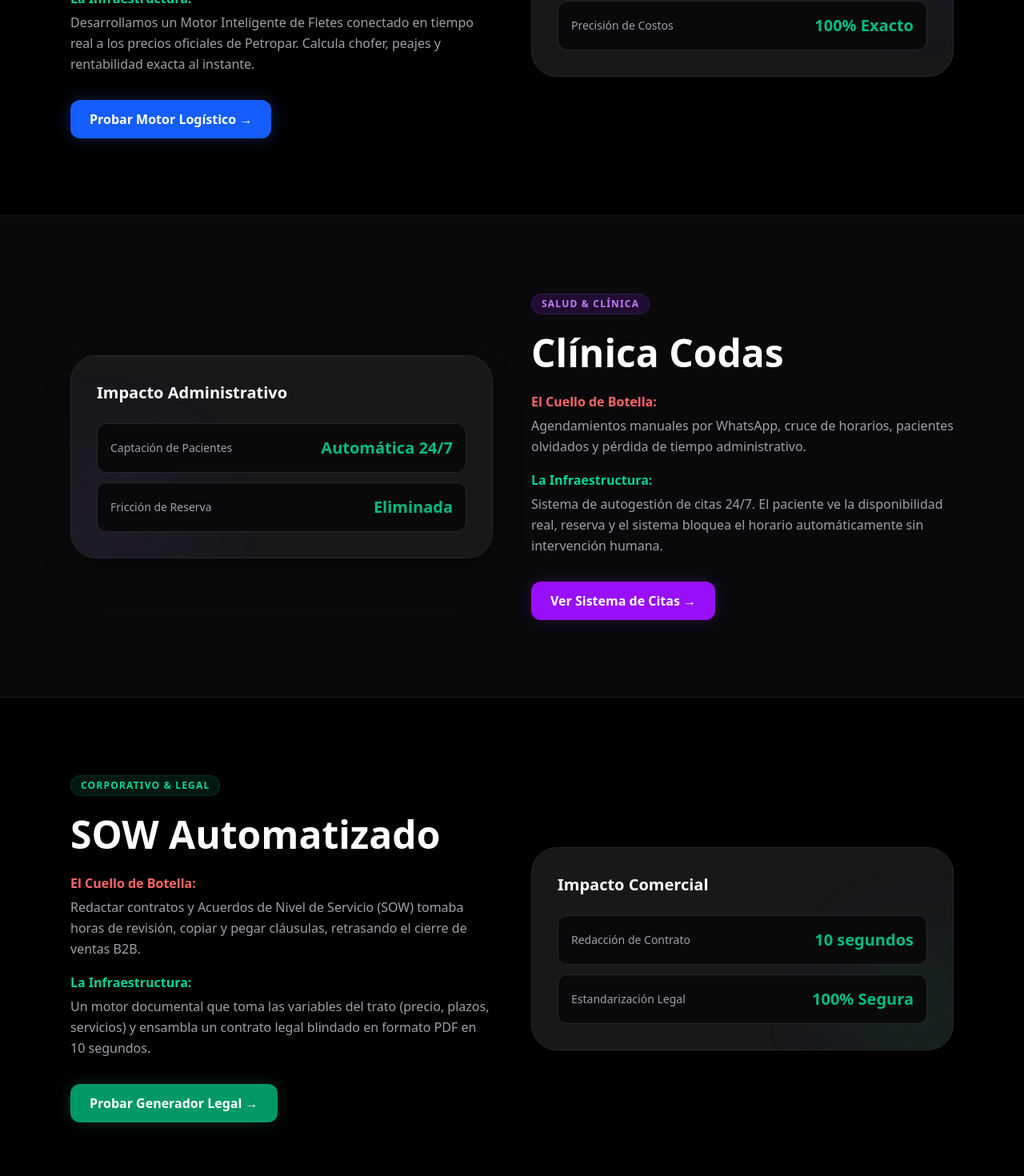
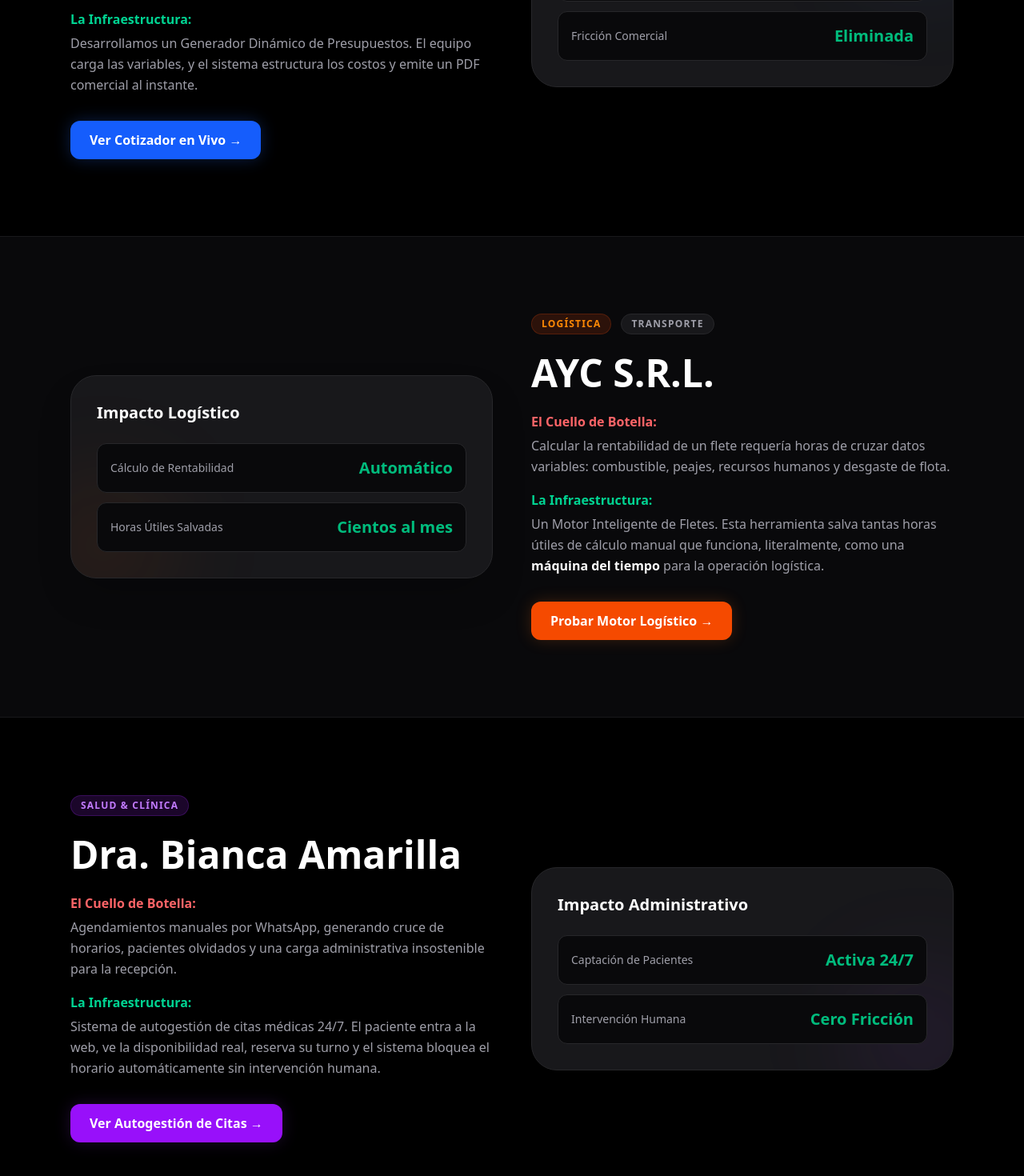
Before and after one commit to oscaramarilla/aycweb, a Next.js app: page /casos in a window 1280 px wide. Shown: the part 880-2350 px from the top of the page at 80% size. Built offline with nearby package versions, Linux system fonts and the light colour scheme.

Commit message:
feat: pagina de casos estructurada con Metal Mad, AYC SRL y Dra Bianca

```diff
--- a/app/casos/page.tsx
+++ b/app/casos/page.tsx
@@ -3,7 +3,7 @@
 
 export const metadata: Metadata = {
   title: "Casos de Éxito y Sistemas B2B | AYCweb",
-  description: "Explorá cómo construimos infraestructura digital para industrias, clínicas y corporaciones en Paraguay. Software que elimina el caos manual.",
+  description: "Explorá cómo construimos infraestructura digital para industrias, logística, clínicas y corporaciones en Paraguay.",
 };
 
 export default function CasosPage() {
@@ -26,30 +26,30 @@
         </div>
       </section>
 
-      {/* CASO 1: METAL MAD (Industria & Logística) */}
+      {/* CASO 1: METAL MAD (Industria & Presupuestos) */}
       <section className="py-24 bg-black border-b border-zinc-900">
         <div className="max-w-6xl mx-auto px-6 grid grid-cols-1 lg:grid-cols-2 gap-12 items-center">
           <div>
             <div className="flex items-center gap-3 mb-6">
               <span className="px-3 py-1 rounded-full bg-blue-900/30 text-blue-400 text-xs font-bold uppercase tracking-widest border border-blue-900/50">Industria</span>
-              <span className="px-3 py-1 rounded-full bg-zinc-900 text-zinc-400 text-xs font-bold uppercase tracking-widest border border-zinc-800">Logística</span>
+              <span className="px-3 py-1 rounded-full bg-zinc-900 text-zinc-400 text-xs font-bold uppercase tracking-widest border border-zinc-800">Manufactura</span>
             </div>
             <h2 className="text-3xl md:text-5xl font-black text-white mb-6">Metal Mad E.A.S.</h2>
             <div className="space-y-4 mb-8">
               <p className="text-zinc-400 leading-relaxed">
                 <strong className="text-red-400 block mb-1">El Cuello de Botella:</strong>
-                Cotizaciones logísticas calculadas a ojo o en Excel, generando pérdidas por mal cálculo de peajes, desgaste y combustible.
+                Las cotizaciones de estructuras metálicas se hacían a mano o en Excel, un proceso lento que generaba cuellos de botella en la respuesta a los clientes.
               </p>
               <p className="text-zinc-400 leading-relaxed">
                 <strong className="text-emerald-400 block mb-1">La Infraestructura:</strong>
-                Desarrollamos un Motor Inteligente de Fletes conectado en tiempo real a los precios oficiales de Petropar. Calcula chofer, peajes y rentabilidad exacta al instante.
+                Desarrollamos un Generador Dinámico de Presupuestos. El equipo carga las variables, y el sistema estructura los costos y emite un PDF comercial al instante.
               </p>
             </div>
 
             <div className="flex flex-wrap gap-4">
-              <Link href="/flete" className="bg-blue-600 hover:bg-blue-500 text-white font-bold py-3 px-6 rounded-xl transition-all flex items-center gap-2 shadow-[0_0_20px_rgba(37,99,235,0.3)]">
-                Probar Motor Logístico &rarr;
-              </Link>
+              <a href="https://metalmadeas.com/presu" target="_blank" rel="noopener noreferrer" className="bg-blue-600 hover:bg-blue-500 text-white font-bold py-3 px-6 rounded-xl transition-all flex items-center gap-2 shadow-[0_0_20px_rgba(37,99,235,0.3)]">
+                Ver Cotizador en Vivo &rarr;
+              </a>
             </div>
           </div>
           <div className="bg-zinc-900 rounded-[2rem] border border-zinc-800 p-8 shadow-2xl relative overflow-hidden">
@@ -61,47 +61,7 @@
                 <span className="text-emerald-500 font-black text-xl">De 2h a 45 seg</span>
               </div>
               <div className="bg-zinc-950 p-4 rounded-xl border border-zinc-800 flex justify-between items-center">
-                <span className="text-zinc-400 text-sm font-medium">Precisión de Costos</span>
-                <span className="text-emerald-500 font-black text-xl">100% Exacto</span>
-              </div>
-            </div>
-          </div>
-        </div>
-      </section>
-
-      {/* CASO 2: DRA. BIANCA AMARILLA (Salud & Agendamientos) */}
-      <section className="py-24 bg-zinc-950 border-b border-zinc-900">
-        <div className="max-w-6xl mx-auto px-6 grid grid-cols-1 lg:grid-cols-2 gap-12 items-center flex-row-reverse">
-          <div className="lg:order-2">
-            <span className="inline-block px-3 py-1 rounded-full bg-purple-900/30 text-purple-400 text-xs font-bold uppercase tracking-widest border border-purple-900/50 mb-6">Salud & Clínica</span>
-            <h2 className="text-3xl md:text-5xl font-black text-white mb-6">Clínica Codas</h2>
-            <div className="space-y-4 mb-8">
-              <p className="text-zinc-400 leading-relaxed">
-                <strong className="text-red-400 block mb-1">El Cuello de Botella:</strong>
-                Agendamientos manuales por WhatsApp, cruce de horarios, pacientes olvidados y pérdida de tiempo administrativo.
-              </p>
-              <p className="text-zinc-400 leading-relaxed">
-                <strong className="text-emerald-400 block mb-1">La Infraestructura:</strong>
-                Sistema de autogestión de citas 24/7. El paciente ve la disponibilidad real, reserva y el sistema bloquea el horario automáticamente sin intervención humana.
-              </p>
-            </div>
-
-            <div className="flex flex-wrap gap-4">
-              <a href="https://bianca-amarilla.aycweb.com" target="_blank" rel="noopener noreferrer" className="bg-purple-600 hover:bg-purple-500 text-white font-bold py-3 px-6 rounded-xl transition-all flex items-center gap-2 shadow-[0_0_20px_rgba(147,51,234,0.2)]">
-                Ver Sistema de Citas &rarr;
-              </a>
-            </div>
-          </div>
-          <div className="lg:order-1 bg-zinc-900 rounded-[2rem] border border-zinc-800 p-8 shadow-2xl relative overflow-hidden">
-            <div className="absolute -left-10 -bottom-10 w-40 h-40 bg-purple-500/10 rounded-full blur-3xl pointer-events-none"></div>
-            <h3 className="text-xl font-bold text-white mb-6 relative z-10">Impacto Administrativo</h3>
-            <div className="space-y-3 relative z-10">
-              <div className="bg-zinc-950 p-4 rounded-xl border border-zinc-800 flex justify-between items-center">
-                <span className="text-zinc-400 text-sm font-medium">Captación de Pacientes</span>
-                <span className="text-emerald-500 font-black text-xl">Automática 24/7</span>
-              </div>
-              <div className="bg-zinc-950 p-4 rounded-xl border border-zinc-800 flex justify-between items-center">
-                <span className="text-zinc-400 text-sm font-medium">Fricción de Reserva</span>
+                <span className="text-zinc-400 text-sm font-medium">Fricción Comercial</span>
                 <span className="text-emerald-500 font-black text-xl">Eliminada</span>
               </div>
             </div>
@@ -109,20 +69,103 @@
         </div>
       </section>
 
-      {/* CASO 3: GENERADOR DE CONTRATOS (Corporativo & Legal) */}
+      {/* CASO 2: AYC S.R.L. (Logística & Fletes) */}
+      <section className="py-24 bg-zinc-950 border-b border-zinc-900">
+        <div className="max-w-6xl mx-auto px-6 grid grid-cols-1 lg:grid-cols-2 gap-12 items-center flex-row-reverse">
+          <div className="lg:order-2">
+            <div className="flex items-center gap-3 mb-6">
+              <span className="px-3 py-1 rounded-full bg-orange-900/30 text-orange-400 text-xs font-bold uppercase tracking-widest border border-orange-900/50">Logística</span>
+              <span className="px-3 py-1 rounded-full bg-zinc-900 text-zinc-400 text-xs font-bold uppercase tracking-widest border border-zinc-800">Transporte</span>
+            </div>
+            <h2 className="text-3xl md:text-5xl font-black text-white mb-6">AYC S.R.L.</h2>
+            <div className="space-y-4 mb-8">
+              <p className="text-zinc-400 leading-relaxed">
+                <strong className="text-red-400 block mb-1">El Cuello de Botella:</strong>
+                Calcular la rentabilidad de un flete requería horas de cruzar datos variables: combustible, peajes, recursos humanos y desgaste de flota.
+              </p>
+              <p className="text-zinc-400 leading-relaxed">
+                <strong className="text-emerald-400 block mb-1">La Infraestructura:</strong>
+                Un Motor Inteligente de Fletes. Esta herramienta salva tantas horas útiles de cálculo manual que funciona, literalmente, como una <strong className="text-white">máquina del tiempo</strong> para la operación logística.
+              </p>
+            </div>
+
+            <div className="flex flex-wrap gap-4">
+              <Link href="/flete" className="bg-orange-600 hover:bg-orange-500 text-white font-bold py-3 px-6 rounded-xl transition-all flex items-center gap-2 shadow-[0_0_20px_rgba(249,115,22,0.2)]">
+                Probar Motor Logístico &rarr;
+              </Link>
+            </div>
+          </div>
+          <div className="lg:order-1 bg-zinc-900 rounded-[2rem] border border-zinc-800 p-8 shadow-2xl relative overflow-hidden">
+            <div className="absolute -left-10 -bottom-10 w-40 h-40 bg-orange-500/10 rounded-full blur-3xl pointer-events-none"></div>
+            <h3 className="text-xl font-bold text-white mb-6 relative z-10">Impacto Logístico</h3>
+            <div className="space-y-3 relative z-10">
+              <div className="bg-zinc-950 p-4 rounded-xl border border-zinc-800 flex justify-between items-center">
+                <span className="text-zinc-400 text-sm font-medium">Cálculo de Rentabilidad</span>
+                <span className="text-emerald-500 font-black text-xl">Automático</span>
+              </div>
+              <div className="bg-zinc-950 p-4 rounded-xl border border-zinc-800 flex justify-between items-center">
+                <span className="text-zinc-400 text-sm font-medium">Horas Útiles Salvadas</span>
+                <span className="text-emerald-500 font-black text-xl">Cientos al mes</span>
+              </div>
+            </div>
+          </div>
+        </div>
+      </section>
+
+      {/* CASO 3: DRA. BIANCA AMARILLA (Salud & Agendamientos) */}
       <section className="py-24 bg-black border-b border-zinc-900">
         <div className="max-w-6xl mx-auto px-6 grid grid-cols-1 lg:grid-cols-2 gap-12 items-center">
           <div>
+            <span className="inline-block px-3 py-1 rounded-full bg-purple-900/30 text-purple-400 text-xs font-bold uppercase tracking-widest border border-purple-900/50 mb-6">Salud & Clínica</span>
+            <h2 className="text-3xl md:text-5xl font-black text-white mb-6">Dra. Bianca Amarilla</h2>
+            <div className="space-y-4 mb-8">
+              <p className="text-zinc-400 leading-relaxed">
+                <strong className="text-red-400 block mb-1">El Cuello de Botella:</strong>
+                Agendamientos manuales por WhatsApp, generando cruce de horarios, pacientes olvidados y una carga administrativa insostenible para la recepción.
+              </p>
+              <p className="text-zinc-400 leading-relaxed">
+                <strong className="text-emerald-400 block mb-1">La Infraestructura:</strong>
+                Sistema de autogestión de citas médicas 24/7. El paciente entra a la web, ve la disponibilidad real, reserva su turno y el sistema bloquea el horario automáticamente sin intervención humana.
+              </p>
+            </div>
+
+            <div className="flex flex-wrap gap-4">
+              <a href="https://www.drabiancapy.com/" target="_blank" rel="noopener noreferrer" className="bg-purple-600 hover:bg-purple-500 text-white font-bold py-3 px-6 rounded-xl transition-all flex items-center gap-2 shadow-[0_0_20px_rgba(147,51,234,0.2)]">
+                Ver Autogestión de Citas &rarr;
+              </a>
+            </div>
+          </div>
+          <div className="bg-zinc-900 rounded-[2rem] border border-zinc-800 p-8 shadow-2xl relative overflow-hidden">
+            <div className="absolute -right-10 -bottom-10 w-40 h-40 bg-purple-500/10 rounded-full blur-3xl pointer-events-none"></div>
+            <h3 className="text-xl font-bold text-white mb-6 relative z-10">Impacto Administrativo</h3>
+            <div className="space-y-3 relative z-10">
+              <div className="bg-zinc-950 p-4 rounded-xl border border-zinc-800 flex justify-between items-center">
+                <span className="text-zinc-400 text-sm font-medium">Captación de Pacientes</span>
+                <span className="text-emerald-500 font-black text-xl">Activa 24/7</span>
+              </div>
+              <div className="bg-zinc-950 p-4 rounded-xl border border-zinc-800 flex justify-between items-center">
+                <span className="text-zinc-400 text-sm font-medium">Intervención Humana</span>
+                <span className="text-emerald-500 font-black text-xl">Cero Fricción</span>
+              </div>
+            </div>
+          </div>
+        </div>
+      </section>
+
+      {/* CASO 4: GENERADOR DE CONTRATOS (Corporativo & Legal) */}
+      <section className="py-24 bg-zinc-950 border-b border-zinc-900">
+        <div className="max-w-6xl mx-auto px-6 grid grid-cols-1 lg:grid-cols-2 gap-12 items-center flex-row-reverse">
+          <div className="lg:order-2">
             <span className="inline-block px-3 py-1 rounded-full bg-emerald-900/30 text-emerald-400 text-xs font-bold uppercase tracking-widest border border-emerald-900/50 mb-6">Corporativo & Legal</span>
             <h2 className="text-3xl md:text-5xl font-black text-white mb-6">SOW Automatizado</h2>
             <div className="space-y-4 mb-8">
               <p className="text-zinc-400 leading-relaxed">
                 <strong className="text-red-400 block mb-1">El Cuello de Botella:</strong>
-                Redactar contratos y Acuerdos de Nivel de Servicio (SOW) tomaba horas de revisión, copiar y pegar cláusulas, retrasando el cierre de ventas B2B.
+                Redactar Acuerdos de Nivel de Servicio (SOW) y contratos B2B tomaba horas de copiar y pegar cláusulas, retrasando el cierre de ventas importantes.
               </p>
               <p className="text-zinc-400 leading-relaxed">
                 <strong className="text-emerald-400 block mb-1">La Infraestructura:</strong>
-                Un motor documental que toma las variables del trato (precio, plazos, servicios) y ensambla un contrato legal blindado en formato PDF en 10 segundos.
+                Un motor documental inteligente. Toma las variables comerciales del trato y ensambla un contrato legal blindado en formato PDF en menos de 10 segundos.
               </p>
             </div>
 
@@ -132,12 +175,12 @@
               </Link>
             </div>
           </div>
-          <div className="bg-zinc-900 rounded-[2rem] border border-zinc-800 p-8 shadow-2xl relative overflow-hidden">
-            <div className="absolute -right-10 -bottom-10 w-40 h-40 bg-emerald-500/10 rounded-full blur-3xl pointer-events-none"></div>
+          <div className="lg:order-1 bg-zinc-900 rounded-[2rem] border border-zinc-800 p-8 shadow-2xl relative overflow-hidden">
+            <div className="absolute -left-10 -bottom-10 w-40 h-40 bg-emerald-500/10 rounded-full blur-3xl pointer-events-none"></div>
             <h3 className="text-xl font-bold text-white mb-6 relative z-10">Impacto Comercial</h3>
             <div className="space-y-3 relative z-10">
               <div className="bg-zinc-950 p-4 rounded-xl border border-zinc-800 flex justify-between items-center">
-                <span className="text-zinc-400 text-sm font-medium">Redacción de Contrato</span>
+                <span className="text-zinc-400 text-sm font-medium">Redacción de Contratos</span>
                 <span className="text-emerald-500 font-black text-xl">10 segundos</span>
               </div>
               <div className="bg-zinc-950 p-4 rounded-xl border border-zinc-800 flex justify-between items-center">
@@ -150,7 +193,7 @@
       </section>
 
       {/* CTA FINAL COMERCIAL */}
-      <section className="py-24 bg-zinc-950 text-center relative overflow-hidden">
+      <section className="py-24 bg-black text-center relative overflow-hidden">
         <div className="absolute top-1/2 left-1/2 -translate-x-1/2 -translate-y-1/2 w-full max-w-3xl h-64 bg-blue-600/5 rounded-full blur-3xl pointer-events-none"></div>
         <div className="max-w-3xl mx-auto px-6 relative z-10">
           <h2 className="text-3xl md:text-5xl font-black text-white mb-6">¿Querés un motor así para tu empresa?</h2>
```
